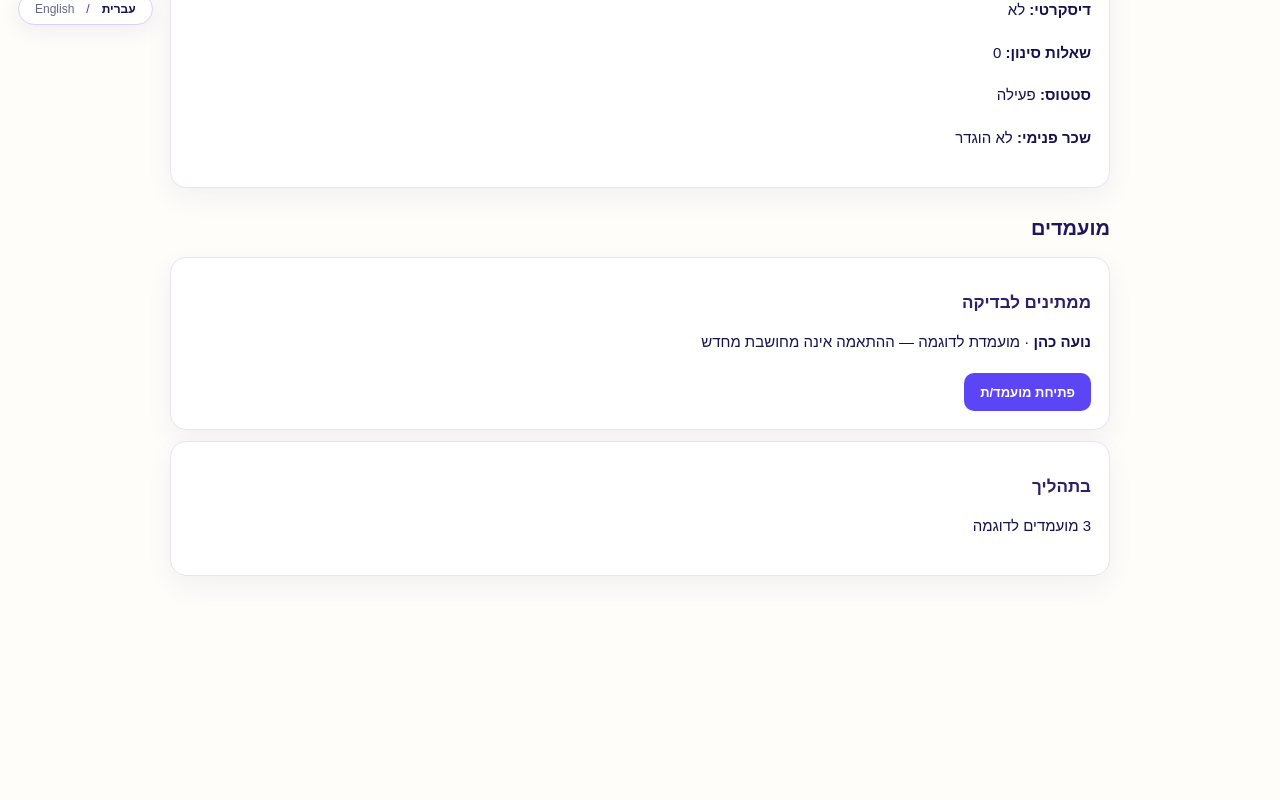
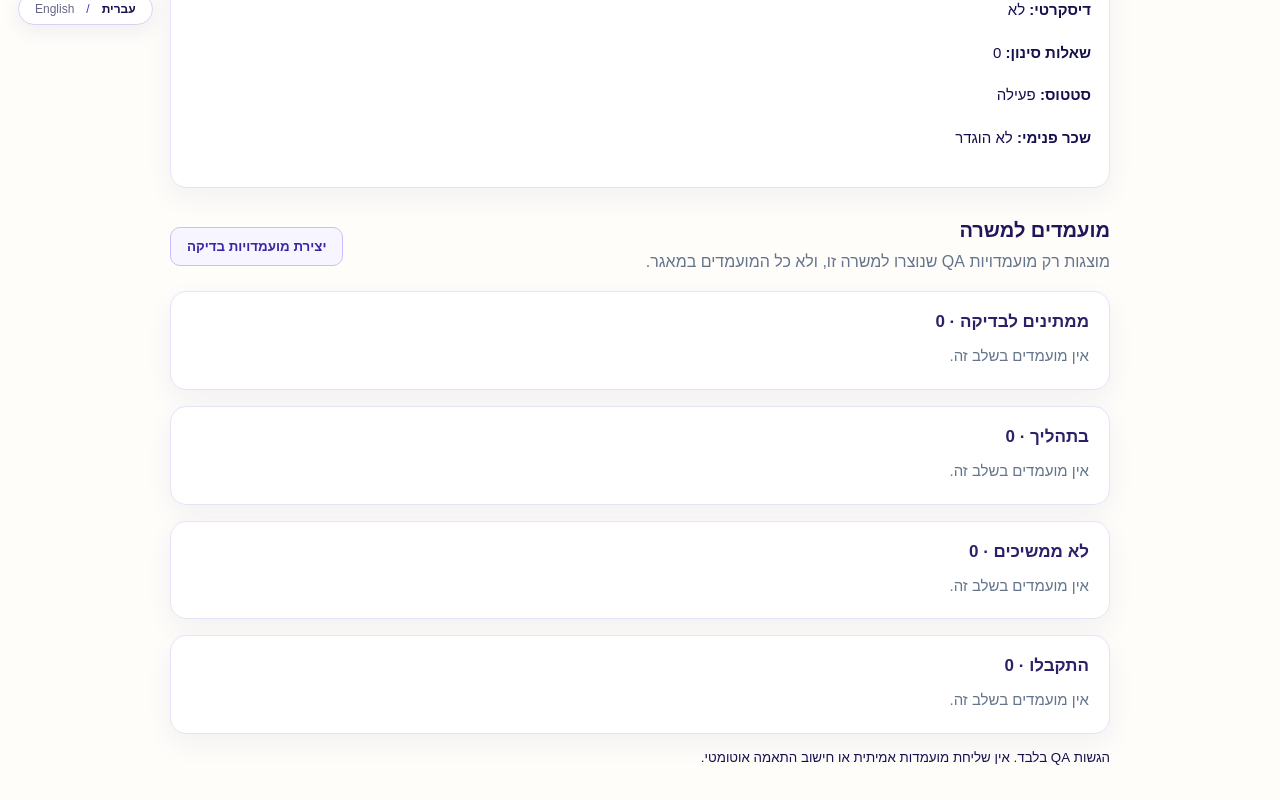
Before and after one commit to IritSel/recruitment-ai, a Next.js app: page /recruiter/jobs/1 in a window 1280 px wide. Shown: the part 757-1557 px from the top of the page. Before the commit the page ends 1379 px from the top, so only its background shows below. Built offline with nearby package versions, Linux system fonts and the light colour scheme.

Commit message:
Replace hardcoded job candidate counts with seeded QA applications and real status groups

```diff
--- a/app/recruiter/jobs/1/page.tsx
+++ b/app/recruiter/jobs/1/page.tsx
@@ -2,6 +2,7 @@
 import Link from "next/link";
 import {useEffect,useState} from "react";
 import {useSiteLanguage} from "../../../components/useSiteLanguage";
+import {qaCandidates} from "../../../qa-candidates";
 
 type Priority="must"|"preferred"|"flexible";
 type Criterion={id:string;text:string;priority:Priority};
@@ -18,7 +19,10 @@ export default function JobWorkspace(){
  const [error,setError]=useState("");
  const [newCriterion,setNewCriterion]=useState("");
  const [newQuestion,setNewQuestion]=useState("");
- useEffect(()=>{try{const raw=localStorage.getItem(storageKey);if(raw){const parsed=JSON.parse(raw) as Partial<Job>;setJob({...defaults,...parsed,criteria:Array.isArray(parsed.criteria)?parsed.criteria:[],screeningQuestions:Array.isArray(parsed.screeningQuestions)?parsed.screeningQuestions:[]})}}catch{}},[]);
+ const [applications,setApplications]=useState<{candidateId:string;jobId:string;status:string}[]>([]);
+ const [seeded,setSeeded]=useState(false);
+ useEffect(()=>{try{const rawApplications=JSON.parse(localStorage.getItem("how-qa-applications")||"[]");if(Array.isArray(rawApplications))setApplications(rawApplications);const raw=localStorage.getItem(storageKey);if(raw){const parsed=JSON.parse(raw) as Partial<Job>;setJob({...defaults,...parsed,criteria:Array.isArray(parsed.criteria)?parsed.criteria:[],screeningQuestions:Array.isArray(parsed.screeningQuestions)?parsed.screeningQuestions:[]})}}catch{}},[]);
+ const seedApplications=()=>{try{const demo=[{candidateId:"noa",jobId:"qa-demo-service",status:"review"},{candidateId:"daniel",jobId:"qa-demo-service",status:"review"},{candidateId:"shira",jobId:"qa-demo-service",status:"review"},{candidateId:"maya",jobId:"qa-demo-service",status:"process"},{candidateId:"amir",jobId:"qa-demo-backoffice",status:"review"}];const raw=JSON.parse(localStorage.getItem("how-qa-applications")||"[]");const existing:Array<{candidateId:string;jobId:string;status:string}>=Array.isArray(raw)?raw:[];const merged=[...existing,...demo.filter(d=>!existing.some(x=>x.candidateId===d.candidateId&&x.jobId===d.jobId))];localStorage.setItem("how-qa-applications",JSON.stringify(merged));setApplications(merged);setSeeded(true)}catch{setError("לא ניתן ליצור מועמדויות QA.")}};
  const update=<K extends keyof Job>(key:K,value:Job[K])=>{setJob(prev=>({...prev,[key]:value}));setSaved(false)};
  const changeCriterion=(id:string,patch:Partial<Criterion>)=>update("criteria",job.criteria.map(c=>c.id===id?{...c,...patch}:c));
  const addCriterion=()=>{const text=newCriterion.trim();if(!text)return;update("criteria",[...job.criteria,{id:"qa-"+Date.now()+"-"+job.criteria.length,text,priority:"flexible"}]);setNewCriterion("")};
@@ -72,8 +76,11 @@ export default function JobWorkspace(){
  <p><b>{en?"Screening questions":"שאלות סינון"}:</b> {job.screeningQuestions.length}</p>
  <p><b>{en?"Status":"סטטוס"}:</b> {job.status}</p><p><b>{en?"Internal salary":"שכר פנימי"}:</b> {job.salary||"לא הוגדר"}</p></>}
  </div>
- <h2 style={{marginTop:28}}>{en?"Candidates":"מועמדים"}</h2>
- <div className="choice"><h3>{en?"Waiting for review":"ממתינים לבדיקה"}</h3><p><b>נועה כהן</b> · {en?"Sample candidate — matching not recalculated":"מועמדת לדוגמה — ההתאמה אינה מחושבת מחדש"}</p><Link className="button" href="/recruiter/candidates/1">{en?"Open candidate":"פתיחת מועמד/ת"}</Link></div>
- <div className="choice"><h3>{en?"In process":"בתהליך"}</h3><p>{en?"3 demo candidates":"3 מועמדים לדוגמה"}</p></div>
+ <section style={{marginTop:30,display:"grid",gap:16}}>
+ <div style={{display:"flex",alignItems:"center",justifyContent:"space-between",gap:12,flexWrap:"wrap"}}><div><h2 style={{margin:0}}>מועמדים למשרה</h2><p style={{color:"#64748b",margin:"6px 0 0"}}>מוצגות רק מועמדויות QA שנוצרו למשרה זו, ולא כל המועמדים במאגר.</p></div><button type="button" onClick={seedApplications} style={{padding:"11px 16px",border:"1px solid #c9bfff",borderRadius:10,background:"#f7f5ff",color:"#3926a6",fontWeight:700,cursor:"pointer"}}>יצירת מועמדויות בדיקה</button></div>
+ {seeded&&<p role="status">מועמדויות QA נוצרו ונשמרו בדפדפן.</p>}
+ {[{key:"review",label:"ממתינים לבדיקה"},{key:"process",label:"בתהליך"},{key:"rejected",label:"לא ממשיכים"},{key:"hired",label:"התקבלו"}].map(group=>{const matches=applications.filter(a=>a.jobId==="qa-demo-service"&&a.status===group.key);return <div className="choice" key={group.key} style={{margin:0,padding:20}}><h3 style={{margin:"0 0 12px"}}>{group.label} · {matches.length}</h3>{matches.length===0?<p style={{color:"#64748b",margin:0}}>אין מועמדים בשלב זה.</p>:<div style={{display:"grid",gap:10}}>{matches.map(a=>{const c=qaCandidates.find(x=>x.id===a.candidateId);return c?<div key={a.candidateId} style={{display:"flex",alignItems:"center",justifyContent:"space-between",gap:12,flexWrap:"wrap",padding:12,border:"1px solid #eee9ff",borderRadius:10}}><div><strong>{c.name}</strong><p style={{margin:"4px 0",fontSize:13}}>{c.role} · {c.experience} · {c.city}</p></div><Link href={"/recruiter/candidates/qa-profile?id="+c.id} style={{color:"#4935c2",fontWeight:700}}>צפייה בפרופיל ←</Link></div>:null})}</div>}</div>})}
+ <small>הגשות QA בלבד. אין שליחת מועמדות אמיתית או חישוב התאמה אוטומטי.</small>
+ </section>
  </section></main>
 }
```
